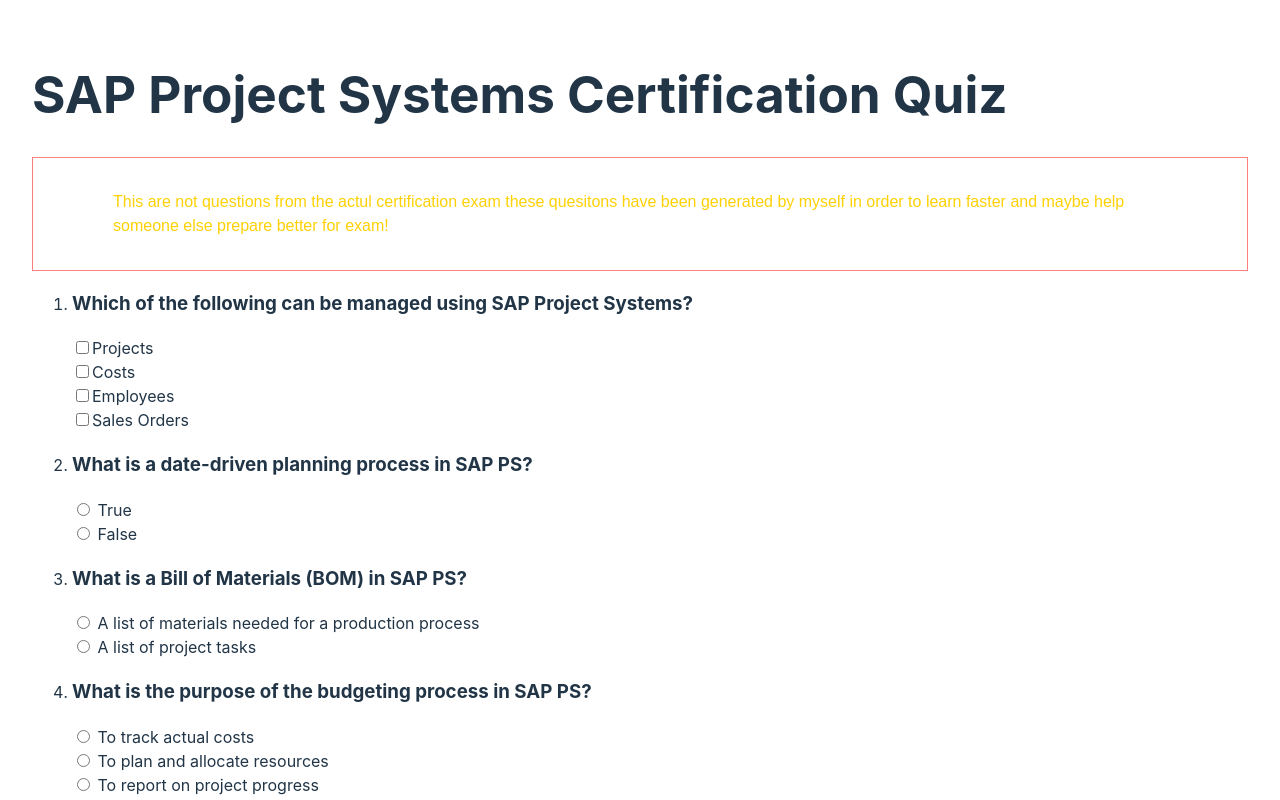
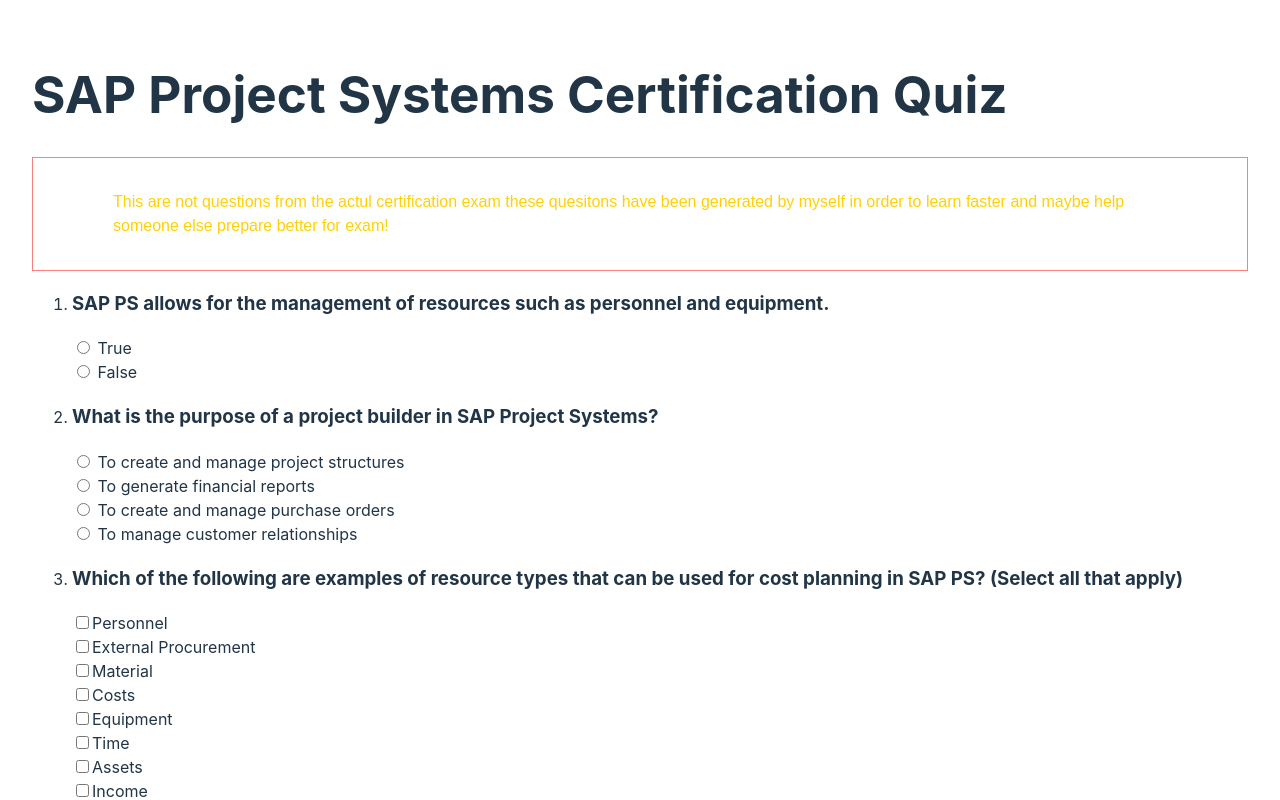
Before and after one commit to sinisam92/sap-ps-quiz, a React (Vite) app: page / in a window 1280 px wide. Shown: the top 800 px of the page. Built offline with nearby package versions, Linux system fonts and the light colour scheme.

Commit message:
questions cleanup

```diff
--- a/src/data/questions2.js
+++ b/src/data/questions2.js
@@ -956,15 +956,6 @@
     ],
   },
   {
-    question: 'What is component assignment in the network in SAP PS?',
-    type: 'true_false',
-    options: [
-      { option: 'True', value: true },
-      { option: 'False', value: false },
-    ],
-    correct_answer: 'True',
-  },
-  {
     question: 'What is material procurement in SAP PS?',
     type: 'multiple_choice',
     options: [
@@ -979,24 +970,6 @@
     ],
     correct_answer:
       'Procurement of goods and services required for project activities',
-  },
-  {
-    question: 'Which of the following is true about WBS in SAP PS?',
-    type: 'true_false',
-    options: [
-      { option: 'True', value: true },
-      { option: 'False', value: false },
-    ],
-    correct_answer: 'True',
-  },
-  {
-    question: 'Which of the following is true about BOM in SAP PS?',
-    type: 'true_false',
-    options: [
-      { option: 'True', value: true },
-      { option: 'False', value: false },
-    ],
-    correct_answer: true,
   },
   {
     question: 'What is a Work Breakdown Structure (WBS) in SAP PS?',
@@ -1116,15 +1089,6 @@
     correct_answer: 'To plan and allocate resources',
   },
   {
-    question: 'What is the difference between a budget and a plan in SAP PS?',
-    type: 'true_false',
-    options: [
-      { option: false, value: true },
-      { option: true, value: false },
-    ],
-    correct_answer: false,
-  },
-  {
     question:
       'Which of the following is a component of a cost center in SAP PS?',
     type: 'multiple_right_answers',
@@ -1216,19 +1180,19 @@
   },
   {
     question: 'What is the purpose of a commitment in SAP PS?',
-    type: 'true_false',
-    options: [
-      {
-        options: 'To reserve funds for planned project activities',
-        value: true,
-      },
-      { options: 'To record actual project costs', value: true },
+    type: 'multiple_choice',
+    options: [
+      {
+        option: 'To reserve funds for planned project activities',
+        value: true,
+      },
+      { option: 'To record actual project costs', value: true },
     ],
     correct_answer: 'To reserve funds for planned project activities',
   },
   {
     question: 'What is the purpose of a variance in SAP PS?',
-    type: 'true_false',
+    type: 'multiple_choice',
     options: [
       {
         option: 'To compare actual costs to planned costs for a project',
@@ -1240,7 +1204,7 @@
   },
   {
     question: 'What is the purpose of a report in SAP PS?',
-    type: 'true_false',
+    type: 'multiple_choice',
     options: [
       {
         option: 'To provide information on project costs and progress',
@@ -1284,36 +1248,6 @@
     correct_answer: 'To track costs and revenues for a project',
   },
   {
-    question: 'What is a budget in SAP PS?',
-    type: 'true_false',
-    options: [
-      {
-        option: 'True',
-        value: true,
-      },
-      {
-        option: 'False',
-        value: false,
-      },
-    ],
-    correct_answer: true,
-  },
-  {
-    question: 'What is a budget profile in SAP PS?',
-    type: 'true_false',
-    options: [
-      {
-        option: 'True',
-        value: true,
-      },
-      {
-        option: 'False',
-        value: false,
-      },
-    ],
-    correct_answer: true,
-  },
-  {
     question:
       'Which of the following are types of budgets in SAP PS? (Select all that apply)',
     type: 'multiple_right_answers',
@@ -1336,36 +1270,6 @@
       },
     ],
     correct_answers: ['Cost budget', 'Revenue budget', 'Cash budget'],
-  },
-  {
-    question: 'What is variance analysis in SAP PS?',
-    type: 'true_false',
-    options: [
-      {
-        option: 'True',
-        value: true,
-      },
-      {
-        option: 'False',
-        value: false,
-      },
-    ],
-    correct_answer: true,
-  },
-  {
-    question: 'What is a report in SAP PS?',
-    type: 'true_false',
-    options: [
-      {
-        option: 'True',
-        value: true,
-      },
-      {
-        option: 'False',
-        value: false,
-      },
-    ],
-    correct_answer: true,
   },
   {
     question:
@@ -1397,7 +1301,7 @@
     ],
   },
   {
-    question: 'What is a commitment in SAP PS?',
+    question: 'Can you set different dates for the same project in SAP PS?',
     type: 'true_false',
     options: [
       {
@@ -1412,7 +1316,7 @@
     correct_answer: true,
   },
   {
-    question: 'Can you set different dates for the same project in SAP PS?',
+    question: 'Is it possible to have a milestone without a date in SAP PS?',
     type: 'true_false',
     options: [
       {
@@ -1427,7 +1331,8 @@
     correct_answer: true,
   },
   {
-    question: 'Is it possible to have a milestone without a date in SAP PS?',
+    question:
+      'Are the WBS start and finish dates automatically calculated based on the network activities in SAP PS?',
     type: 'true_false',
     options: [
       {
@@ -1439,11 +1344,11 @@
         value: false,
       },
     ],
-    correct_answer: true,
-  },
-  {
-    question:
-      'Are the WBS start and finish dates automatically calculated based on the network activities in SAP PS?',
+    correct_answer: false,
+  },
+  {
+    question:
+      'Can you change the project baseline dates in SAP PS after the project has started?',
     type: 'true_false',
     options: [
       {
@@ -1459,7 +1364,7 @@
   },
   {
     question:
-      'Can you change the project baseline dates in SAP PS after the project has started?',
+      'Does the scheduling type affect how the dates are calculated in SAP PS?',
     type: 'true_false',
     options: [
       {
@@ -1471,11 +1376,42 @@
         value: false,
       },
     ],
+    correct_answer: true,
+  },
+  {
+    question:
+      'Are the resource availability dates taken into account when scheduling the project activities in SAP PS?',
+    type: 'true_false',
+    options: [
+      {
+        option: 'True',
+        value: true,
+      },
+      {
+        option: 'False',
+        value: false,
+      },
+    ],
+    correct_answer: true,
+  },
+  {
+    question:
+      'Can you schedule a network activity to start before its predecessor activity in SAP PS?',
+    type: 'true_false',
+    options: [
+      {
+        option: 'True',
+        value: true,
+      },
+      {
+        option: 'False',
+        value: false,
+      },
+    ],
     correct_answer: false,
   },
   {
-    question:
-      'Does the scheduling type affect how the dates are calculated in SAP PS?',
+    question: 'Is it possible to have negative float in SAP PS?',
     type: 'true_false',
     options: [
       {
@@ -1491,7 +1427,7 @@
   },
   {
     question:
-      'Are the resource availability dates taken into account when scheduling the project activities in SAP PS?',
+      'Can you create a project with a finish date before the start date in SAP PS?',
     type: 'true_false',
     options: [
       {
@@ -1503,11 +1439,11 @@
         value: false,
       },
     ],
-    correct_answer: true,
-  },
-  {
-    question:
-      'Can you schedule a network activity to start before its predecessor activity in SAP PS?',
+    correct_answer: false,
+  },
+  {
+    question:
+      'Is the network start date automatically determined by the earliest activity start date in SAP PS?',
     type: 'true_false',
     options: [
       {
@@ -1519,10 +1455,59 @@
         value: false,
       },
     ],
+    correct_answer: true,
+  },
+  {
+    question:
+      'Can you change the network finish date in SAP PS without changing the dates of the activities within the network?',
+    type: 'true_false',
+    options: [
+      {
+        option: 'True',
+        value: true,
+      },
+      {
+        option: 'False',
+        value: false,
+      },
+    ],
+    correct_answer: true,
+  },
+  {
+    question:
+      'Does SAP PS allow you to enter a milestone date without any associated activities?',
+    type: 'true_false',
+    options: [
+      {
+        option: 'True',
+        value: true,
+      },
+      {
+        option: 'False',
+        value: false,
+      },
+    ],
+    correct_answer: true,
+  },
+  {
+    question:
+      'In SAP PS, can you schedule activities based on resource availability?',
+    type: 'true_false',
+    options: [
+      {
+        option: 'True',
+        value: true,
+      },
+      {
+        option: 'False',
+        value: false,
+      },
+    ],
     correct_answer: false,
   },
   {
-    question: 'Is it possible to have negative float in SAP PS?',
+    question:
+      'Does SAP PS allow you to define an earliest start date for an activity?',
     type: 'true_false',
     options: [
       {
@@ -1535,132 +1520,6 @@
       },
     ],
     correct_answer: true,
-  },
-  {
-    question:
-      'Can you create a project with a finish date before the start date in SAP PS?',
-    type: 'true_false',
-    options: [
-      {
-        option: 'True',
-        value: true,
-      },
-      {
-        option: 'False',
-        value: false,
-      },
-    ],
-    correct_answer: false,
-  },
-  {
-    question:
-      'Is the network start date automatically determined by the earliest activity start date in SAP PS?',
-    type: 'true_false',
-    options: [
-      {
-        option: 'True',
-        value: true,
-      },
-      {
-        option: 'False',
-        value: false,
-      },
-    ],
-    correct_answer: true,
-  },
-  {
-    question:
-      'Can you change the network finish date in SAP PS without changing the dates of the activities within the network?',
-    type: 'true_false',
-    options: [
-      {
-        option: 'True',
-        value: true,
-      },
-      {
-        option: 'False',
-        value: false,
-      },
-    ],
-    correct_answer: true,
-  },
-  {
-    question:
-      'Does SAP PS allow you to enter a milestone date without any associated activities?',
-    type: 'true_false',
-    options: [
-      {
-        option: 'True',
-        value: true,
-      },
-      {
-        option: 'False',
-        value: false,
-      },
-    ],
-    correct_answer: true,
-  },
-  {
-    question:
-      'In SAP PS, can you schedule activities based on resource availability?',
-    type: 'true_false',
-    options: [
-      {
-        option: 'True',
-        value: true,
-      },
-      {
-        option: 'False',
-        value: false,
-      },
-    ],
-    correct_answer: false,
-  },
-  {
-    question:
-      'Does SAP PS allow you to define an earliest start date for an activity?',
-    type: 'true_false',
-    options: [
-      {
-        option: 'True',
-        value: true,
-      },
-      {
-        option: 'False',
-        value: false,
-      },
-    ],
-    correct_answer: true,
-  },
-  {
-    question: 'What is a milestone in SAP PS?',
-    type: 'true_false',
-    options: [
-      {
-        option: 'True',
-        value: true,
-      },
-      {
-        option: 'False',
-        value: false,
-      },
-    ],
-    correct_answers: ['True'],
-  },
-  {
-    question: 'What is a date-driven planning process in SAP PS?',
-    type: 'true_false',
-    options: [
-      {
-        option: 'True',
-        value: true,
-      },
-      {
-        option: 'False',
-        value: false,
-      },
-    ],
-    correct_answers: ['True'],
   },
   {
     question:
@@ -1691,36 +1550,6 @@
     correct_answers: [
       'The planned start date is the date when the activity was originally scheduled to begin, while the actual start date is the date when it actually began',
     ],
-  },
-  {
-    question: 'What is the earliest start date in SAP PS?',
-    type: 'true_false',
-    options: [
-      {
-        option: 'True',
-        value: true,
-      },
-      {
-        option: 'False',
-        value: false,
-      },
-    ],
-    correct_answers: ['True'],
-  },
-  {
-    question: 'What is the latest finish date in SAP PS?',
-    type: 'true_false',
-    options: [
-      {
-        option: 'True',
-        value: true,
-      },
-      {
-        option: 'False',
-        value: false,
-      },
-    ],
-    correct_answers: ['True'],
   },
   {
     question:
```
